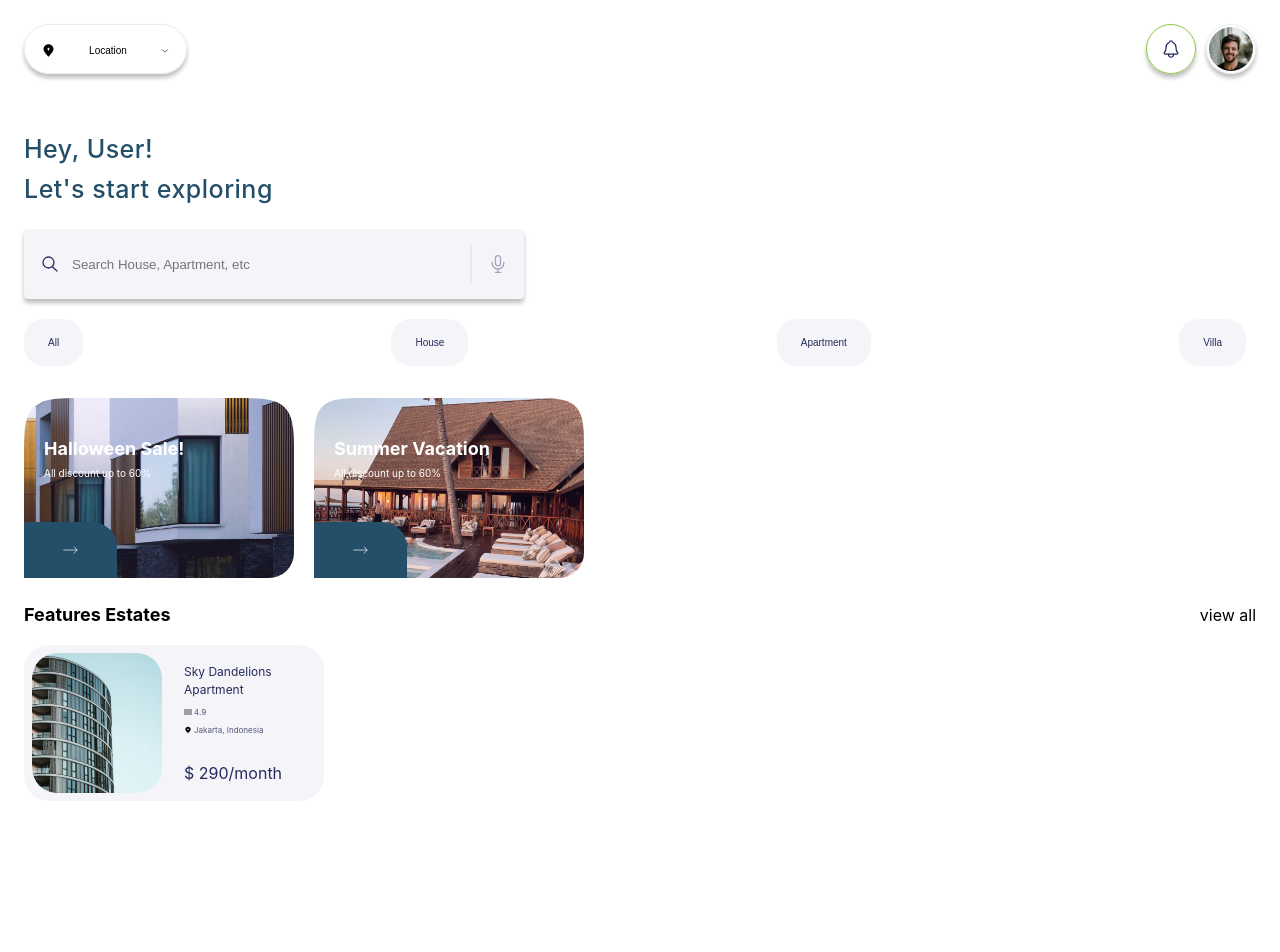
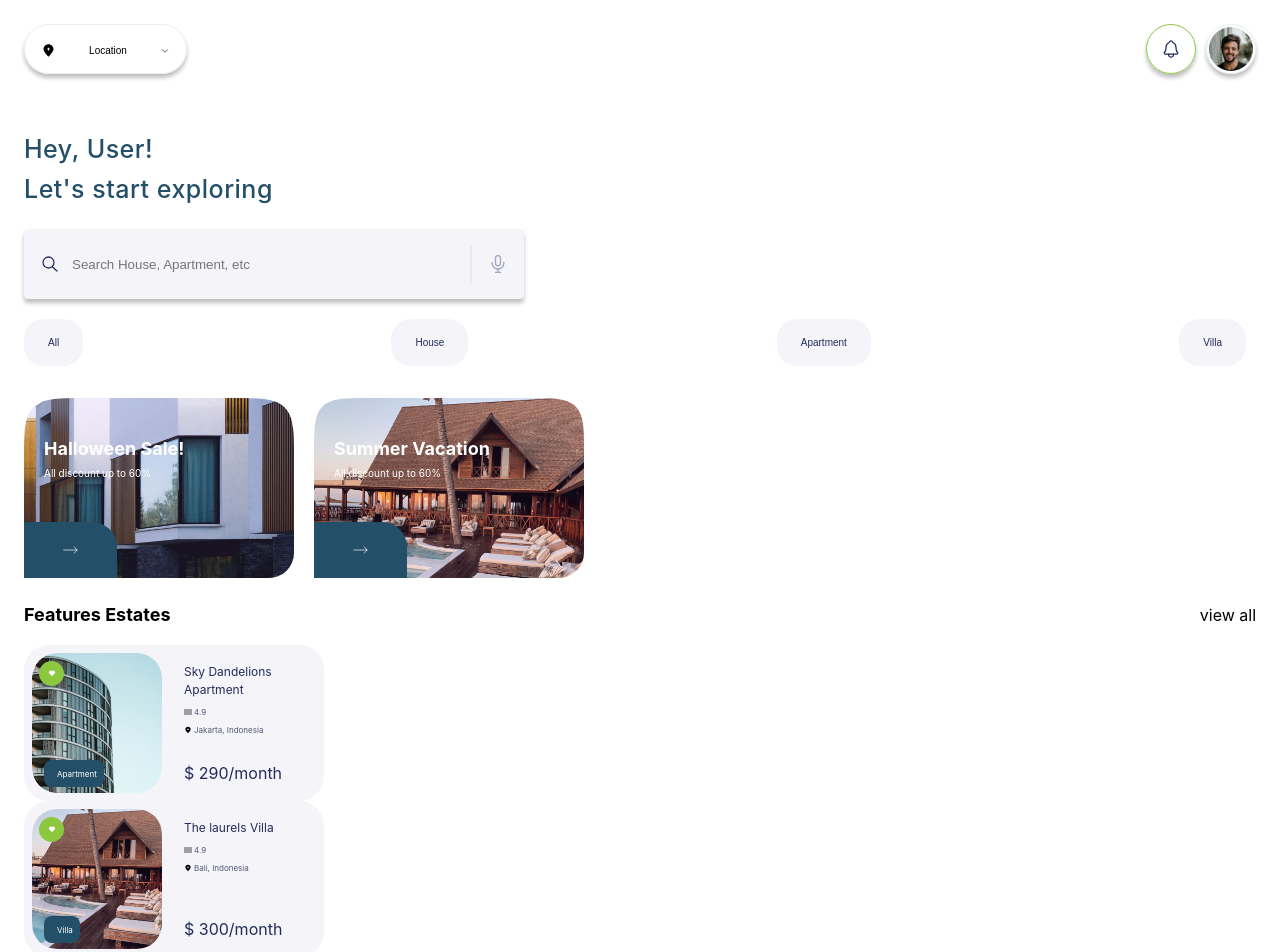
Before and after one commit to maystrova/rise-real-estate, a Next.js app: page / in a window 1280 px wide. Shown: the top 952 px of the page. Before the commit the page ends 825 px from the top, so only its background shows below. Built offline with nearby package versions, Linux system fonts and the light colour scheme; grey boxes are pictures that could not be loaded.

Commit message:
estateCard type & add to favourite buttons

```diff
--- a/components/estateCard.tsx
+++ b/components/estateCard.tsx
@@ -29,6 +29,18 @@ const EstateCard = ({
         <div className={style.container}>
             <div>
                 <img className={style.picture} src={img} alt='img' />
+                <div className={style.favourite}>
+                    <Icon src={'/static/heart.svg'} size={ICON_SIZE.XX_SMALL} />
+                </div>
+                <div className={style.estateType}>
+                    {type === ESTATE_TYPE.APARTMENT
+                        ? 'Apartment'
+                        : type === ESTATE_TYPE.HOUSE
+                        ? 'House'
+                        : type === ESTATE_TYPE.VILLA
+                        ? 'Villa'
+                        : ''}
+                </div>
             </div>
             <div className={style.main}>
                 <div className={style.main__header}>
--- a/pages/index.tsx
+++ b/pages/index.tsx
@@ -49,6 +49,15 @@ const HomePage = () => {
             type: ESTATE_TYPE.APARTMENT,
             rating: 4.9,
             location: 'Jakarta, Indonesia',
+        },
+        {
+            title: 'The laurels Villa',
+            id: 2,
+            img: '/static/laurels-villa.png',
+            type: ESTATE_TYPE.VILLA,
+            price: 300,
+            location: 'Bali, Indonesia',
+            rating: 4.9,
         },
     ]
 
--- a/styles/estateCard.module.scss
+++ b/styles/estateCard.module.scss
@@ -6,6 +6,8 @@
     padding: 8px;
     display: flex;
     gap: 12px;
+    position: relative;
+    cursor: pointer;
 }
 
 .main {
@@ -24,6 +26,31 @@
     width: 130px;
     height: 140px;
     border-radius: 25px;
+}
+
+.estateType {
+    height: 27px;
+    background: rgba(35, 79, 104, 1);
+    color: #fff;
+    position: absolute;
+    left: 20px;
+    bottom: 14px;
+    font-size: 8px;
+    padding: 9px 7px 9px 13px;
+    border-radius: 8px;
+}
+
+.favourite {
+    background: rgba(139, 200, 63, 1);
+    border-radius: 50%;
+    display: flex;
+    justify-content: center;
+    align-items: center;
+    width: 25px;
+    height: 25px;
+    position: absolute;
+    top: 16px;
+    left: 15px;
 }
 
 .title {
```
Also changed, not shown: public/static/laurels-villa.png (added).
